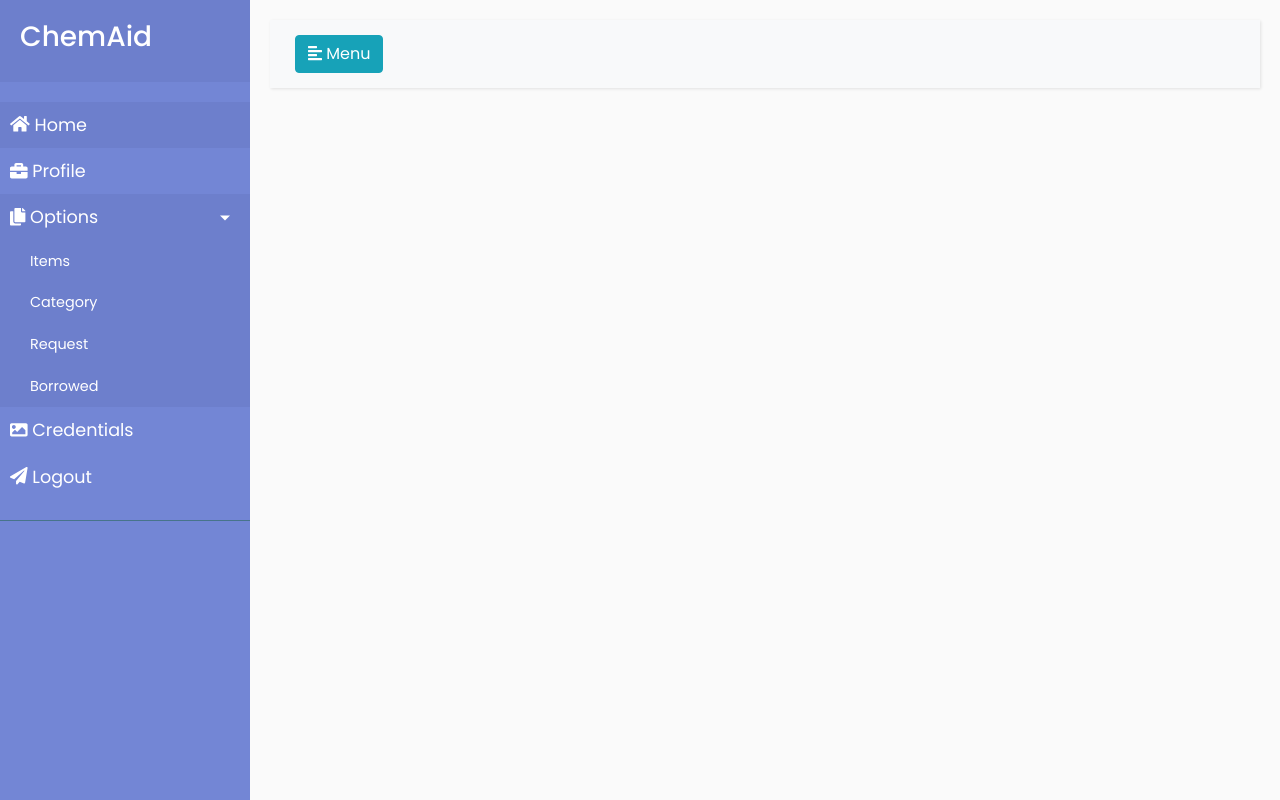
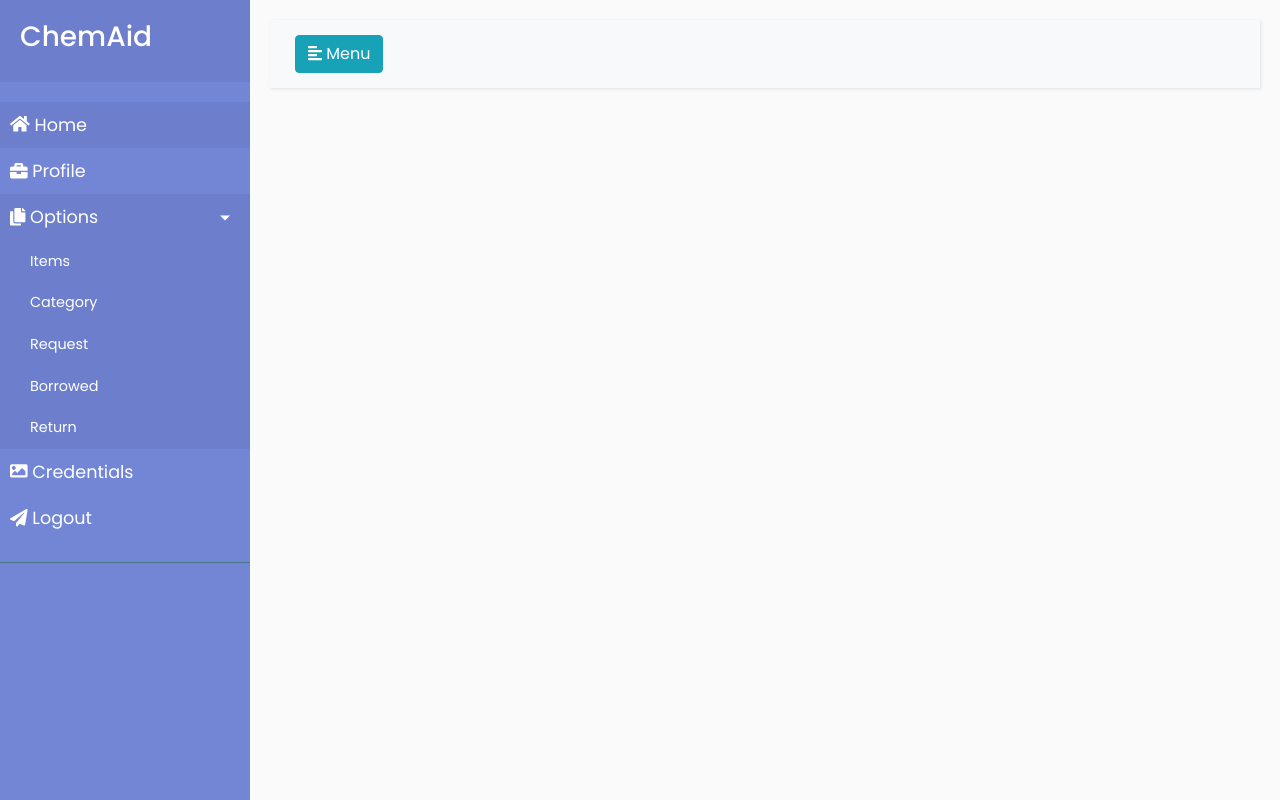
Before and after one commit to aatolomia/Bio-Lab-Application, a Django app: template ChemAid/Users/templates/adminbase.html in a window 1280 px wide, after a click on "Options". Run offline with Django 3.2, Linux system fonts and the light colour scheme; the template is opened without the code that fills it, so the values that code supplies are empty; parts of the project's set-up code (start-up, migrations or seed data) failed here and were passed over; some libraries are stand-ins or nearby versions.

Commit message:
Update adminbase.html

```diff
--- a/ChemAid/Users/templates/adminbase.html
+++ b/ChemAid/Users/templates/adminbase.html
@@ -58,6 +58,9 @@
                         <li>
                         	<a href="{% url 'approvereturn' %}">Borrowed</a>
                         </li>
+			<li>
+                        	<a href="{% url 'returned' %}">Return</a>
+                        </li>
                     </ul>
                 </li>
                 <li>
```
